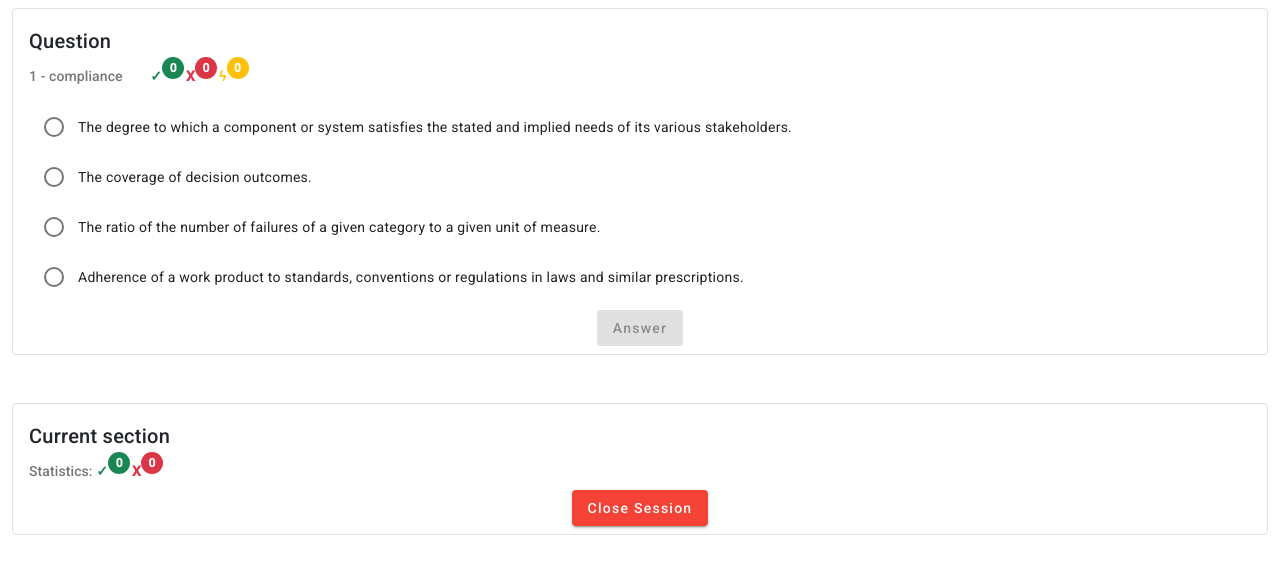
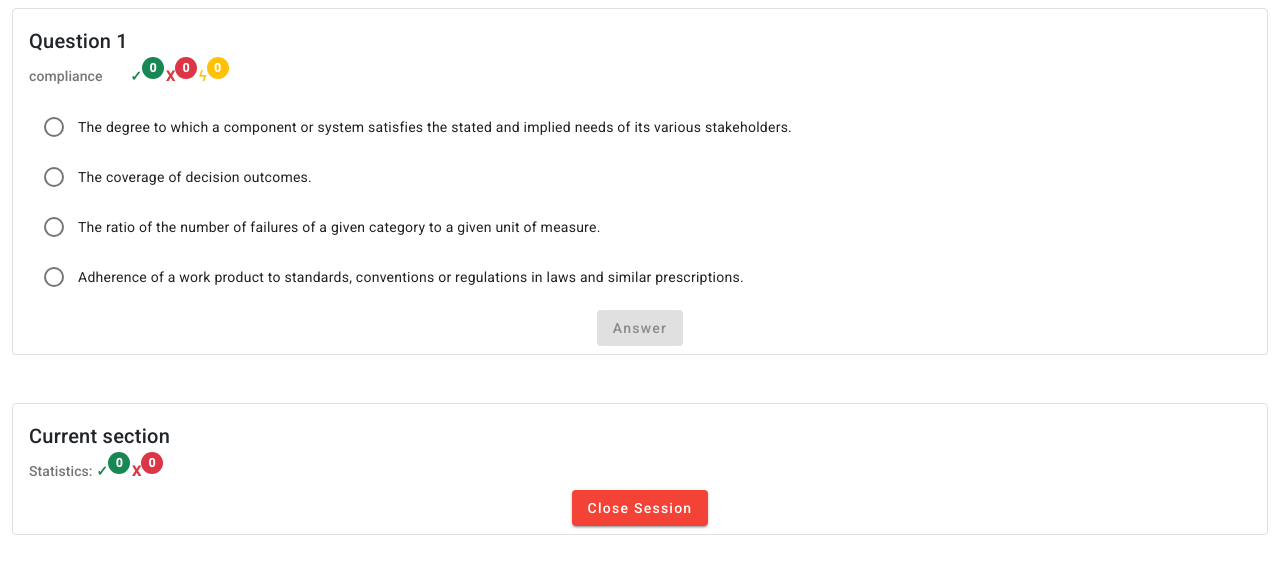
Before and after one commit to parloti/istqb-glossary, an Angular app: page /term/327 in a window 1280 px wide. Shown: the top 574 px of the page. Built offline with nearby package versions, Linux system fonts and the light colour scheme.

Commit message:
fix question index

```diff
--- a/src/app/question/question.component.html
+++ b/src/app/question/question.component.html
@@ -2,9 +2,9 @@
   <mat-card class="mt-2" appearance="outlined">
     <mat-card-header>
       <mat-card-title-group>
-        <mat-card-title>Question</mat-card-title>
+        <mat-card-title>Question {{ index }}</mat-card-title>
         <mat-card-subtitle class="mt-2">
-          {{ index }} - {{ acceptLanguage.name }}
+          {{ acceptLanguage.name }}
           <span *ngIf="acceptLanguage.abbreviation"
             >({{ acceptLanguage.abbreviation | uppercase }})</span
           >
```
